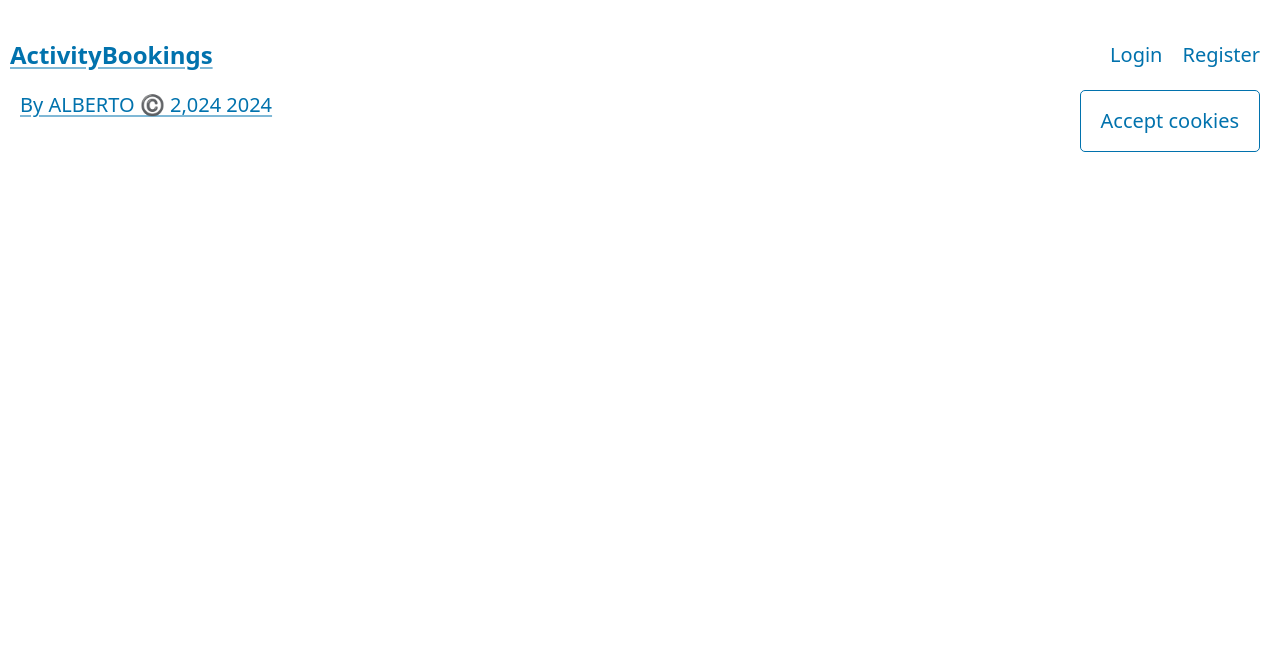
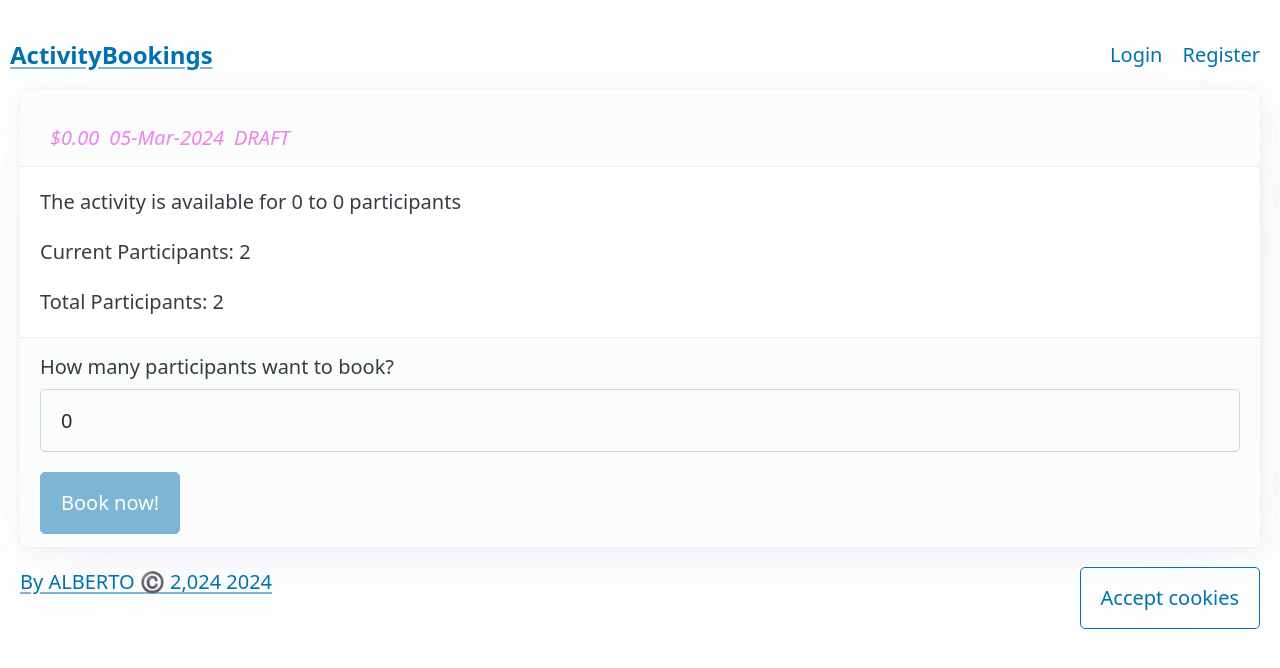
Before and after one commit to CursosAlbertoBasalo/zara_home-angular, an Angular app in the folder ActivityBookings/: page /bookings/hiking-mount-teide-at-tenerife in a window 1280 px wide. Shown: the top 668 px of the page. Built offline with nearby package versions, Linux system fonts and the light colour scheme; data requests are answered from the project's data file.

Commit message:
feat: post put

```diff
--- a/ActivityBookings/db/prod/d.json
+++ b/ActivityBookings/db/prod/d.json
@@ -192,7 +192,7 @@
       "date": "2027-08-01",
       "maxParticipants": 10,
       "minParticipants": 2,
-      "status": "published",
+      "status": "confirmed",
       "userId": 1
     },
     {
@@ -222,7 +222,68 @@
       "userId": 2
     }
   ],
-  "bookings": [],
+  "bookings": [
+    {
+      "id": 1,
+      "activityId": 15,
+      "userId": 0,
+      "date": "2024-03-19T14:43:59.390Z",
+      "participants": 4,
+      "payment": {
+        "method": "none",
+        "amount": 120,
+        "status": "none"
+      }
+    },
+    {
+      "id": 2,
+      "activityId": 15,
+      "userId": 0,
+      "date": "2024-03-19T14:46:13.082Z",
+      "participants": 4,
+      "payment": {
+        "method": "none",
+        "amount": 120,
+        "status": "none"
+      }
+    },
+    {
+      "id": 3,
+      "activityId": 15,
+      "userId": 0,
+      "date": "2024-03-19T14:55:38.054Z",
+      "participants": 4,
+      "payment": {
+        "method": "none",
+        "amount": 120,
+        "status": "none"
+      }
+    },
+    {
+      "id": 4,
+      "activityId": 15,
+      "userId": 0,
+      "date": "2024-03-19T14:56:04.484Z",
+      "participants": 5,
+      "payment": {
+        "method": "none",
+        "amount": 150,
+        "status": "none"
+      }
+    },
+    {
+      "id": 5,
+      "activityId": 15,
+      "userId": 0,
+      "date": "2024-03-19T14:56:49.185Z",
+      "participants": 4,
+      "payment": {
+        "method": "none",
+        "amount": 120,
+        "status": "none"
+      }
+    }
+  ],
   "users": [
     {
       "email": "richard@virg.in",
--- a/ActivityBookings/src/app/views/bookings/bookings.component.ts
+++ b/ActivityBookings/src/app/views/bookings/bookings.component.ts
@@ -1,7 +1,7 @@
 import { HttpClient } from '@angular/common/http';
 import { ChangeDetectionStrategy, Component } from '@angular/core';
 import { ActivatedRoute } from '@angular/router';
-import { Observable, map, tap } from 'rxjs';
+import { Observable, catchError, map, of, tap } from 'rxjs';
 import { Activity, NULL_ACTIVITY } from '../../shared/models/activity.type';
 import { Participant } from '../../shared/models/participant.type';
 
@@ -57,9 +57,17 @@ export class BookingsComponent {
     // Get the activity slug from the router
     const activitySlug = route.snapshot.params['slug'];
     const slugUrl = `${this.url}?slug=${activitySlug}`;
+
     this.activity$ = this.http.get<Activity[]>(slugUrl).pipe(
-      map((activities: Activity[]) => activities[0]),
-      tap((activity: Activity) => (this.activity = activity))
+      map((activities: Activity[]) => {
+        return activities[0] || NULL_ACTIVITY;
+      }),
+      catchError(() => {
+        return of(NULL_ACTIVITY);
+      }),
+      tap((activity: Activity) => {
+        this.activity = activity;
+      })
     );
   }
 
@@ -90,18 +98,48 @@ export class BookingsComponent {
 
   /** Event handler fired whe user clicks the booking button */
   public onBookClick() {
-    console.log('Reservar actividad', this.totalParticipants);
+    const newBooking = {
+      id: 0,
+      activityId: this.activity.id,
+      userId: 0,
+      date: new Date(),
+      participants: this.newParticipants,
+      payment: {
+        method: 'none',
+        amount: this.activity.price * this.newParticipants,
+        status: 'none',
+      },
+    };
+    console.log('Nueva reserva', newBooking);
+    this.http
+      .post('http://localhost:3000/bookings', newBooking)
+      .pipe(
+        tap((result) => {
+          console.log('Respuesta recibida', result);
+          console.log('Reservada actividad', this.totalParticipants);
           this.booked = true;
-    this.bookedMessage = `Booked ${this.newParticipants} participants for ${
+          this.bookedMessage = `Booked ${
+            this.newParticipants
+          } participants for ${
             this.activity.price * this.newParticipants
           } dollars`;
           if (this.totalParticipants === this.activity.maxParticipants) {
             this.activity.status = 'sold-out';
-      return;
           }
           if (this.totalParticipants >= this.activity.minParticipants) {
             this.activity.status = 'confirmed';
-      return;
+          }
+          this.http
+            .put(`${this.url}/${this.activity.id}`, this.activity)
+            .subscribe((result) => {
+              console.log('Actividad actualizada', result);
+            });
+        }),
+        catchError((error) => {
+          console.error('Error al reservar', error);
+          return of(null);
+        })
+      )
+      .subscribe();
   }
 }
-}
--- a/ActivityBookings/src/app/views/home/home.component.ts
+++ b/ActivityBookings/src/app/views/home/home.component.ts
@@ -12,9 +12,9 @@ import { Activity } from 'src/app/shared/models/activity.type';
 export class HomeComponent {
   private url: string = 'http://localhost:3000/activities';
 
-  public activities$: Observable<Activity[]> = this.http.get<Activity[]>(
-    this.url
-  );
+  public activities$: Observable<Activity[]> = this.http
+    .get<Activity[]>(this.url)
+    .pipe();
 
   constructor(private http: HttpClient) {}
 }
```
Lines whose indentation alone changed are shown as unchanged.
